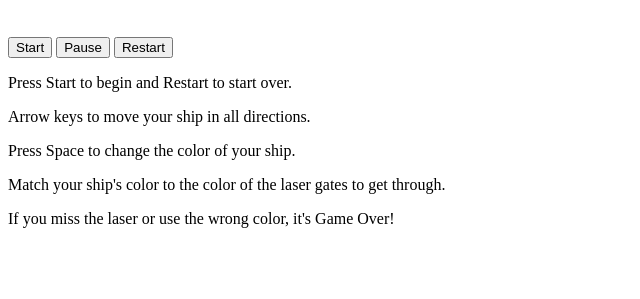
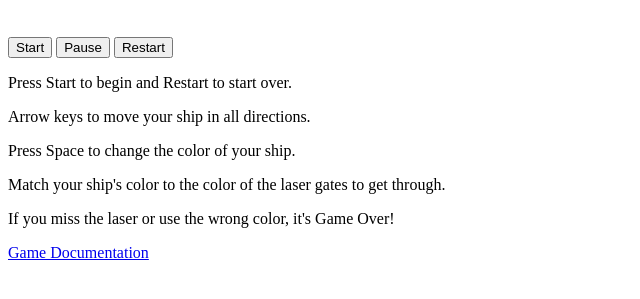
Before and after one commit to NOAVGC/NOAVGC.github.io, a plain HTML site: page canvas/game1/game1.html in a window 1280 px wide. Shown: the part 61-360 px from the top of the page, without its empty margins (0-640 px from the left). Drawn offline with Linux system fonts and the light colour scheme.

Commit message:
Update game1.html

```diff
--- a/canvas/game1/game1.html
+++ b/canvas/game1/game1.html
@@ -370,5 +370,6 @@
     <p>Press Space to change the color of your ship.</p>
     <p>Match your ship's color to the color of the laser gates to get through.</p>
     <p>If you miss the laser or use the wrong color, it's Game Over!</p>
+    <a href="game1Doc.html">Game Documentation</a>
 </body>
 </html>
```
